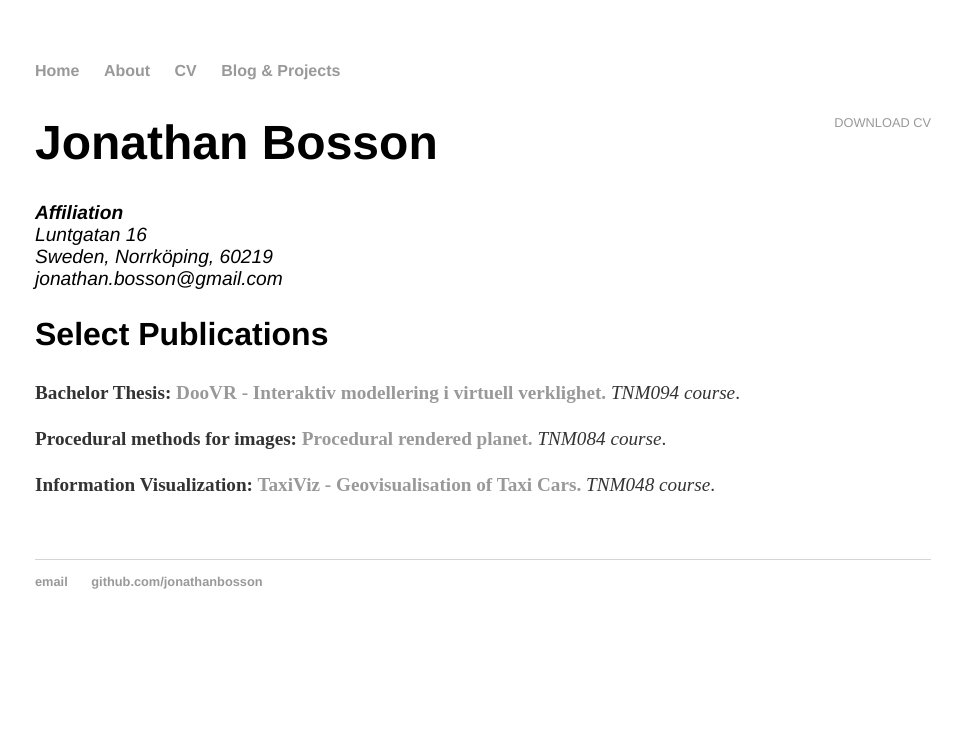
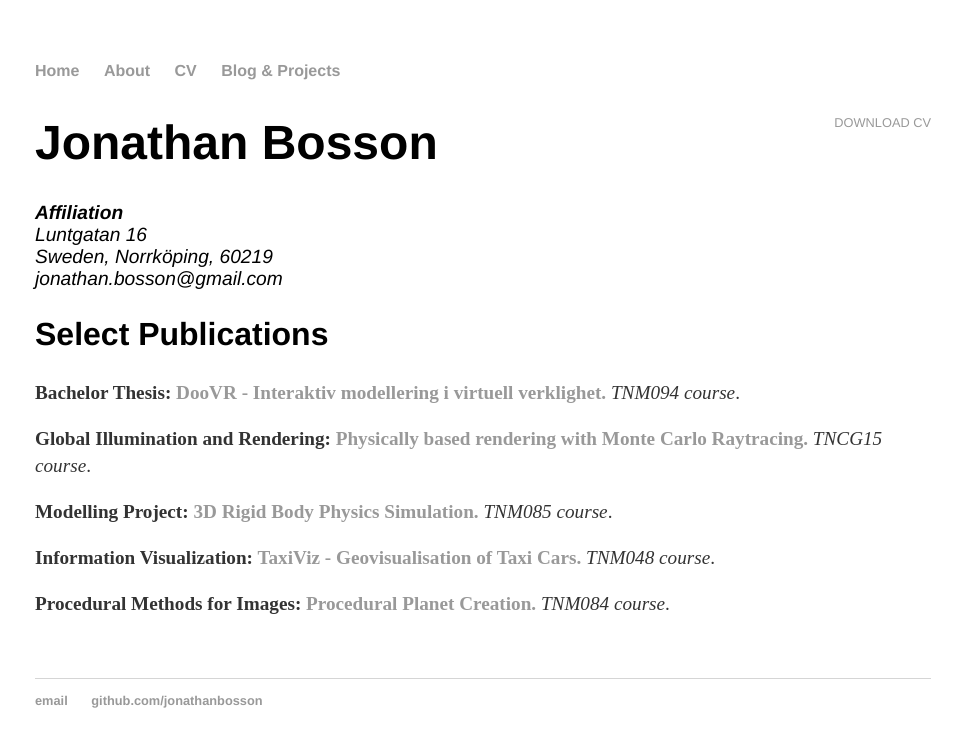
Before and after one commit to jonathanbosson/jonathanbosson.github.io, a Jekyll site: the page built from cv/index.html, in a window 1280 px wide. Shown: the top 747 px of the page, without its empty margins (157-1119 px from the left). Built offline with Jekyll 4.4.1, drawn with Linux system fonts in a browser that asks for light colours.

Commit message:
Added rest of my publications

```diff
--- a/cv/index.html
+++ b/cv/index.html
@@ -16,11 +16,17 @@ title: CV of Jonathan Bosson
 
 					<h2>Select Publications</h2>
 
-					<p><strong>Bachelor Thesis: <a href="#">DooVR - Interaktiv modellering i virtuell verklighet.</a></strong> <em>TNM094 course</em>.
+					<p><strong>Bachelor Thesis: <a href="/reports/DooVR_Rapport.pdf">DooVR - Interaktiv modellering i virtuell verklighet.</a></strong> <em>TNM094 course</em>.
 
-					<p><strong>Procedural methods for images: <a href="#">Procedural rendered planet.</a></strong> <em>TNM084 course</em>.
+					<p><strong>Global Illumination and Rendering: <a href="/reports/agirRapport.pdf">Physically based rendering with Monte Carlo Raytracing.</a></strong> <em>TNCG15 course</em>.
+
+					<p><strong>Modelling Project: <a href="/reports/TNM085_group5.pdf">3D Rigid Body Physics Simulation.</a></strong> <em>TNM085 course</em>.
 
 					<p><strong>Information Visualization: <a href="/reports/taxiviz_jonbo665.pdf">TaxiViz - Geovisualisation of Taxi Cars.</a></strong> <em>TNM048 course</em>.
 
+					<p><strong>Procedural Methods for Images: <a href="/reports/jonbo665_planetcreation.pdf">Procedural Planet Creation.</a></strong> <em>TNM084 course</em>.
+
+
+
 
 	</div>
```
Also changed, not shown: 4 other files.
